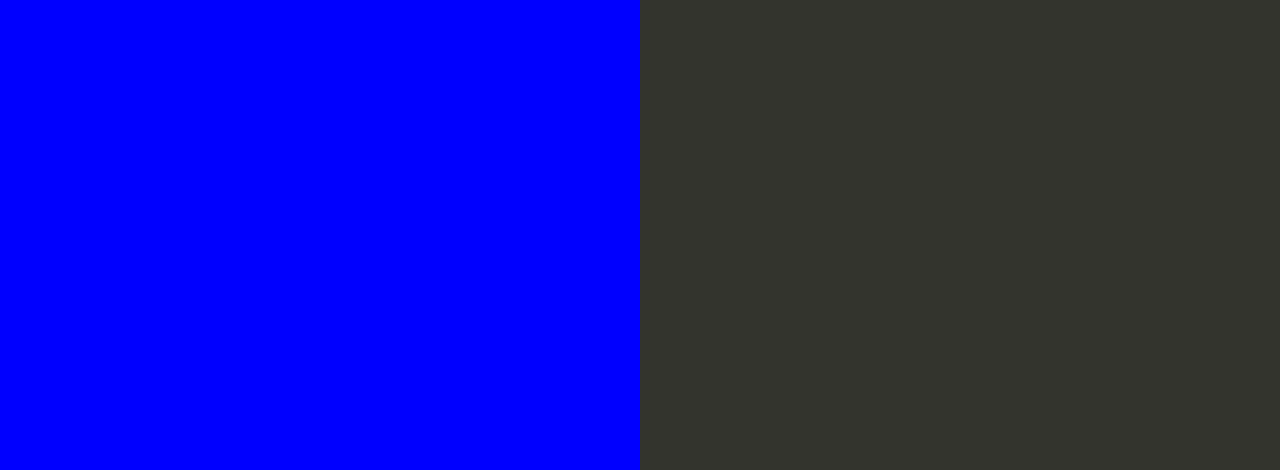
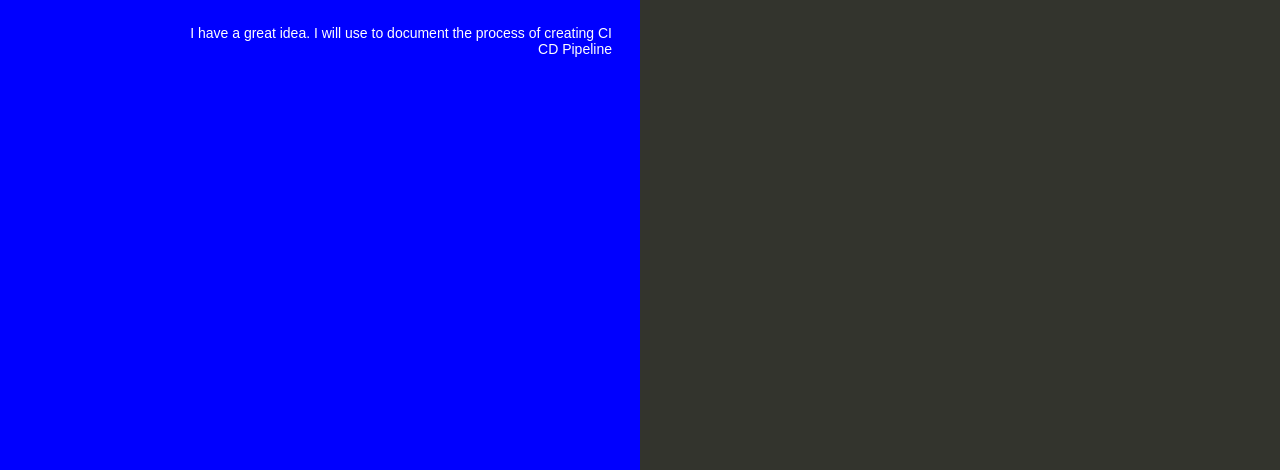
Before and after one commit to egamor18/my-nodejs-app, a website: page index.html in a window 1280 px wide. Shown: the part 330-800 px from the top of the page. Drawn offline with Linux system fonts and the light colour scheme.

Commit message:
Add paragraph about documenting CI CD Pipeline

```diff
--- a/index.html
+++ b/index.html
@@ -76,6 +76,7 @@
     <div class="textColumn">
       <h1>Congratulations</h1>
       <p>Your first AWS Elastic Beanstalk Node.js application is now running on your own dedicated environment in the AWS Cloud</p>
+      <p>I have a great idea. I will use to document the process of creating CI CD Pipeline</p>
     </div>
     <div class="linksColumn">
       <h2>What's Next?</h2>
```
